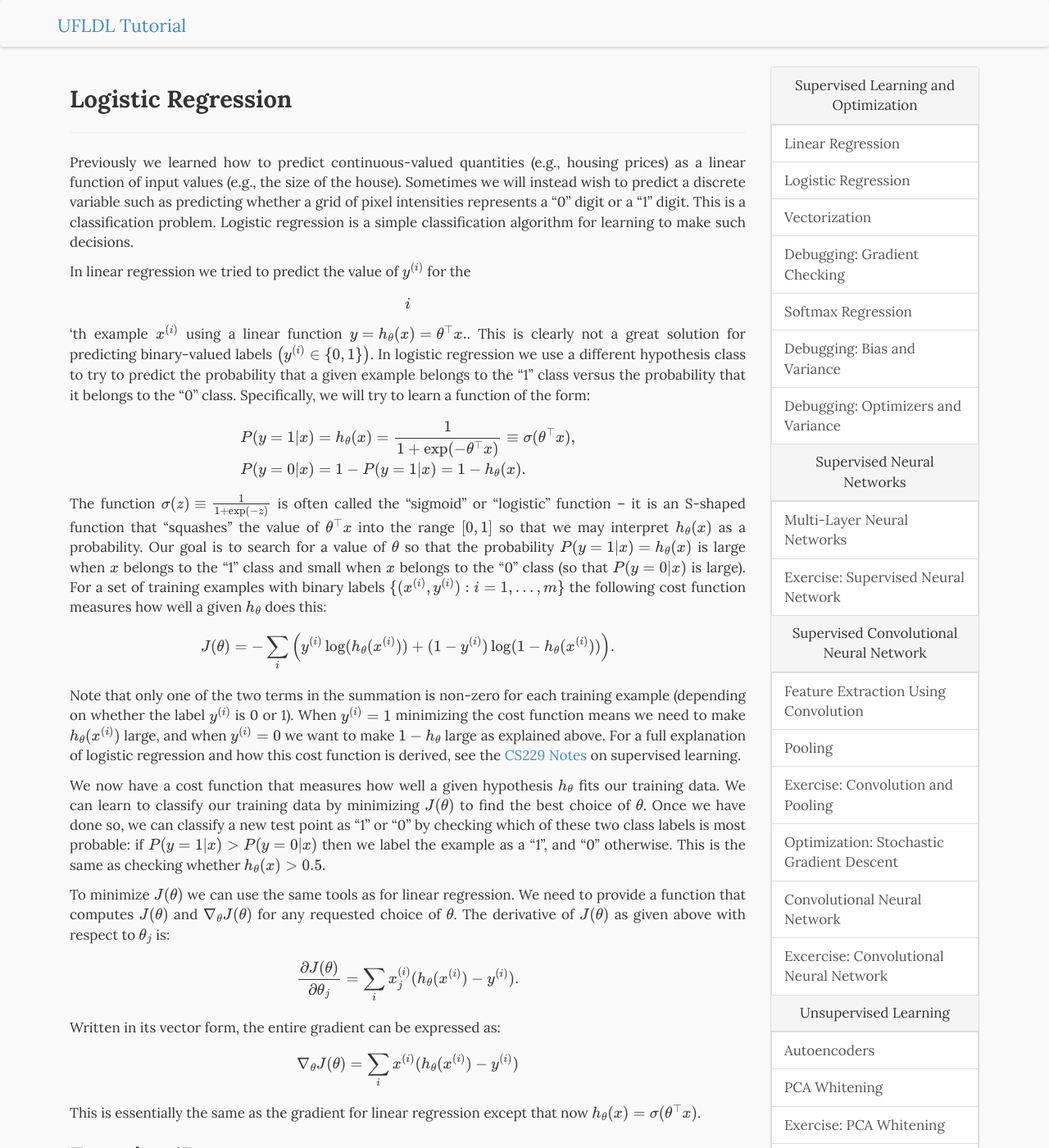
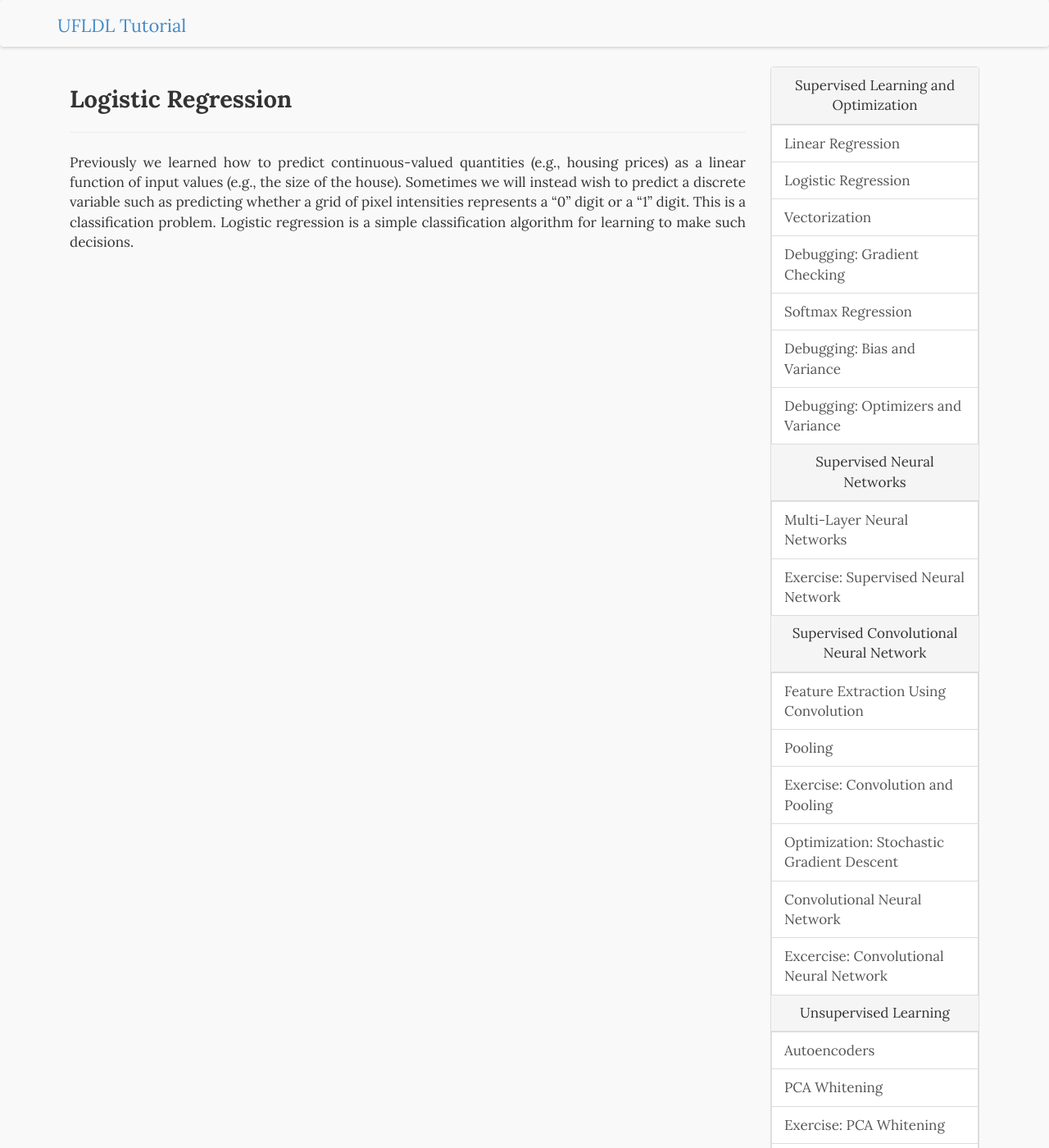
Before and after one commit to sameeptandon/ufldl_tutorial, a Jekyll site: the page built from supervised/LogisticRegression.md, in a window 1280 px wide and 1400 px high. Shown: the whole window at 82% size. Built offline with Jekyll 4.4.1, drawn with Linux system fonts in a browser that asks for light colours; formulas are drawn with MathJax 3; some of the changed text lies outside the part shown.

Commit message:
trying to fix build

```diff
--- a/supervised/LogisticRegression.md
+++ b/supervised/LogisticRegression.md
@@ -5,65 +5,3 @@ date:   2013-08-28 13:32:12
 categories: supervised
 ---
 Previously we learned how to predict continuous-valued quantities (e.g., housing prices) as a linear function of input values (e.g., the size of the house).  Sometimes we will instead wish to predict a discrete variable such as predicting whether a grid of pixel intensities represents a "0" digit or a "1" digit.  This is a classification problem.  Logistic regression is a simple classification algorithm for learning to make such decisions.
-
-In linear regression we tried to predict the value of <m>y^{(i)}</m> for the
-<m>i</m>'th example <m>x^{(i)}</m> using a linear function <m>y = h_\theta(x) =
-\theta^\top x.</m>.  This is clearly not a great solution for predicting
-binary-valued labels <m>\left(y^{(i)} \in \{0,1\}\right)</m>.  In logistic regression we
-use a different hypothesis class to try to predict the probability that a given
-example belongs to the "1" class versus the probability that it belongs to the
-"0" class.  Specifically, we will try to learn a function of the form:
-
-<m>
-\begin{align}
-P(y=1|x) &amp;= h_\theta(x) = \frac{1}{1 + \exp(-\theta^\top x)} \equiv \sigma(\theta^\top x),\\
-P(y=0|x) &amp;= 1 - P(y=1|x) = 1 - h_\theta(x).
-\end{align}
-</m>
-
-The function <m>\sigma(z) \equiv \frac{1}{1 + \exp(-z)}</m> is often called the "sigmoid" or "logistic" function -- it is an S-shaped function that "squashes" the value of <m>\theta^\top x</m> into the range <m>[0, 1]</m> so that we may interpret <m>h_\theta(x)</m> as a probability.  Our goal is to search for a value of <m>\theta</m> so that the probability <m>P(y=1|x) = h_\theta(x)</m> is large when <m>x</m> belongs to the "1" class and small when <m>x</m> belongs to the "0" class (so that <m>P(y=0|x)</m> is large).  For a set of training examples with binary labels <m>\{ (x^{(i)}, y^{(i)}) : i=1,\ldots,m\}</m> the following cost function measures how well a given <m>h_\theta</m> does this:
-
-<m>
-J(\theta) = - \sum_i \left(y^{(i)} \log( h_\theta(x^{(i)}) ) + (1 - y^{(i)}) \log( 1 - h_\theta(x^{(i)}) ) \right).
-</m>
-
-Note that only one of the two terms in the summation is non-zero for each training example (depending on whether the label <m>y^{(i)}</m> is 0 or 1).  When <m>y^{(i)} = 1</m> minimizing the cost function means we need to make <m>h_\theta(x^{(i)})</m> large, and when <m>y^{(i)} = 0</m> we want to make <m>1 - h_\theta</m> large as explained above.  For a full explanation of logistic regression and how this cost function is derived, see the [CS229 Notes](http://cs229.stanford.edu/notes/cs229-notes1.pdf) on supervised learning.
-
-We now have a cost function that measures how well a given hypothesis <m>h_\theta</m> fits our training data.  We can learn to classify our training data by minimizing <m>J(\theta)</m> to find the best choice of <m>\theta</m>.  Once we have done so, we can classify a new test point as "1" or "0" by checking which of these two class labels is most probable: if <m>P(y=1|x) > P(y=0|x)</m> then we label the example as a "1", and "0" otherwise.  This is the same as checking whether <m>h_\theta(x) > 0.5</m>.
-
-To minimize <m>J(\theta)</m> we can use the same tools as for linear regression.  We need to provide a function that computes <m>J(\theta)</m> and <m>\nabla_\theta J(\theta)</m> for any requested choice of <m>\theta</m>.  The derivative of <m>J(\theta)</m> as given above with respect to <m>\theta_j</m> is:
-
-<m>
-\frac{\partial J(\theta)}{\partial \theta_j} = \sum_i x^{(i)}_j (h_\theta(x^{(i)}) - y^{(i)}).
-</m>
-
-Written in its vector form, the entire gradient can be expressed as:
-
-<m>
-\nabla_\theta J(\theta) = \sum_i x^{(i)} (h_\theta(x^{(i)}) - y^{(i)})
-</m>
-
-This is essentially the same as the gradient for linear regression except that now <m>h_\theta(x) = \sigma(\theta^\top x)</m>.
-
-### Exercise 1B ###
-Starter code for this exercise is included in the [Starter Code GitHub Repo](https://github.com/amaas/stanford_dl_ex) in the ex1/ directory.
-
-In this exercise you will implement the objective function and gradient computations for logistic regression and use your code to learn to classify images of digits from the [MNIST dataset](http://yann.lecun.com/exdb/mnist/) as either "0" or "1".  Some examples of these digits are shown below:
-
-File:Mnist_01.png
-
-Each of the digits is is represented by a 28x28 grid of pixel intensities, which we will reformat as a vector <m>x^{(i)}</m> with 28\*28 = 784 elements.  The label is binary, so <m>y^{(i)} \in \{0,1\}</m>.
-
-You will find starter code for this exercise in the `ex1/ex1b_logreg.m` file.  The starter code file performs the following tasks for you:
-
-1.  Calls `ex1_load_mnist.m` to load the MNIST training and testing data.  In addition to loading the pixel values into a matrix <m>X</m> (so that that j'th pixel of the i'th example is <m>X_{ji} = x^{(i)}_j</m>) and the labels into a row-vector <m>y</m>, it will also perform some simple normalizations of the pixel intensities so that they tend to have zero mean and unit variance.  Even though the MNIST dataset contains 10 different digits (0-9), in this exercise we will only load the 0 and 1 digits --- the ex1_load_mnist function will do this for you.
-
-2. The code will append a row of 1's so that <m>\theta_0</m> will act as an intercept term.
-
-3. The code calls `minFunc` with the `logistic_regression.m` file as objective function.  Your job will be to fill in `logistic_regression.m` to return the objective function value and its gradient.
-
-4. After `minFunc` completes, the classification accuracy on the training set and test set will be printed out.
-
-As for the linear regression exercise, you will need to implement `logistic_regression.m` to loop over all of the training examples <m>x^{(i)}</m> and compute the objective <m>J(\theta; X,y)</m>.  Store the resulting objective value into the variable <m>f</m>.  You must also compute the gradient <m>\nabla_\theta J(\theta; X,y)</m> and store it into the variable <m>g</m>.  Once you have completed these tasks, you will be able to run the `ex1b_logreg.m` script to train the classifier and test it.
-
-If your code is functioning correctly, you should find that your classifier is able to achieve 100% accuracy on both the training and testing sets!  It turns out that this is a relatively easy classification problem because 0 and 1 digits tend to look very different.  In future exercises it will be much more difficult to get perfect results like this.
```
